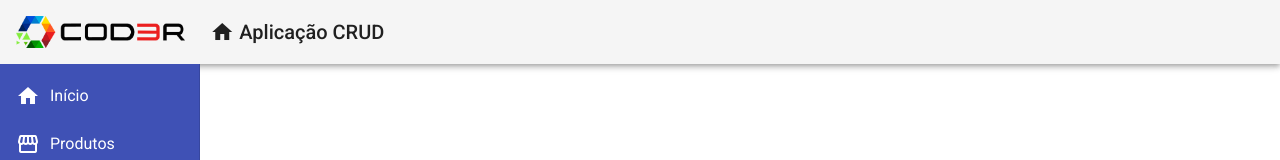
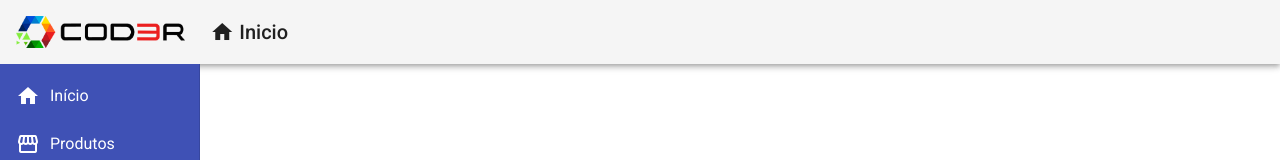
Before and after one commit to jvmineiro/angular-crud, an Angular app in the folder frontend/: page / in a window 1280 px wide. Shown: the top 160 px of the page. Built offline with nearby package versions, Linux system fonts and the light colour scheme.

Commit message:
mais um criado ...

```diff
--- a/frontend/src/app/app.module.ts
+++ b/frontend/src/app/app.module.ts
@@ -12,13 +12,15 @@ import { NavComponent } from './components/template/nav/nav.component';
 
 import { MatSidenavModule } from '@angular/material/sidenav';
 import { MatListModule } from '@angular/material/list';
+import { HomeComponent } from './views/home/home.component';
 
 @NgModule({
   declarations: [
     AppComponent,
     HeaderComponent,
     FooterComponent,
-    NavComponent
+    NavComponent,
+    HomeComponent
   ],
   imports: [
     BrowserModule,
--- a/frontend/src/app/components/template/header/header.component.html
+++ b/frontend/src/app/components/template/header/header.component.html
@@ -9,7 +9,7 @@
             <i class="material-icons">
                 home
             </i>
-            Aplicação CRUD
+            Inicio
         </a>
     </span>
 </mat-toolbar>
--- /dev/null
+++ b/frontend/src/app/views/home/home.component.html
@@ -0,0 +1 @@
+<p>home works!</p>
--- /dev/null
+++ b/frontend/src/app/views/home/home.component.ts
@@ -0,0 +1,15 @@
+import { Component, OnInit } from '@angular/core';
+
+@Component({
+  selector: 'app-home',
+  templateUrl: './home.component.html',
+  styleUrls: ['./home.component.css']
+})
+export class HomeComponent implements OnInit {
+
+  constructor() { }
+
+  ngOnInit(): void {
+  }
+
+}
```
Also changed, not shown: frontend/src/app/views/home/home.component.css (added).
